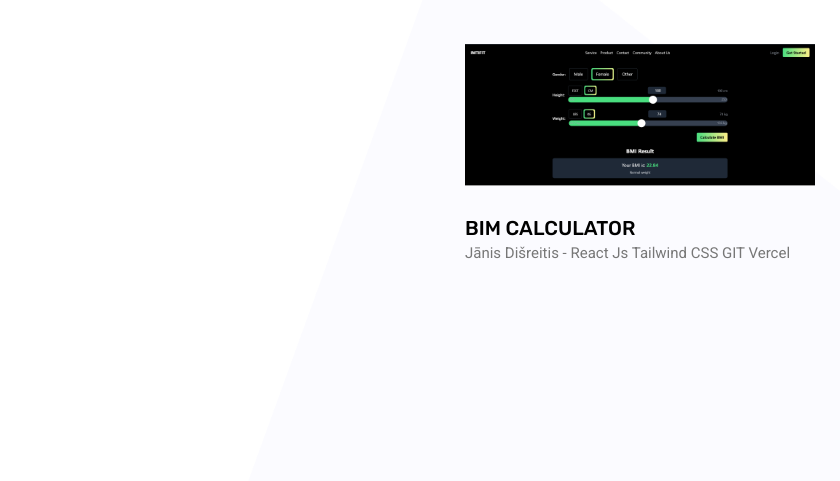
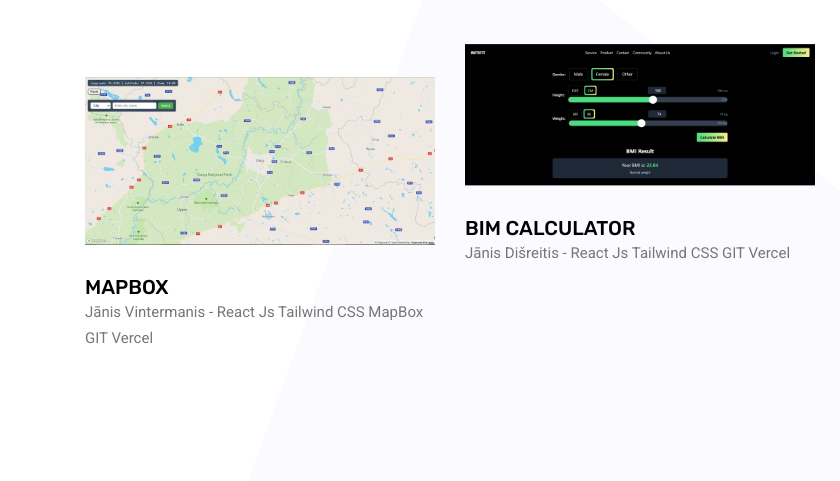
Before and after one commit to KrievinsT/vtdt-dvb, a plain HTML site: page index.html in a window 1280 px wide. Shown: the part 3309-3790 px from the top of the page, 0-840 px from the left. Drawn offline with Linux system fonts and the light colour scheme; some packages are replaced by stand-ins of ours; grey boxes are pictures that could not be loaded.

Commit message:
Added MapBox Project

```diff
--- a/index.html
+++ b/index.html
@@ -349,6 +349,23 @@
 							</div>
 						</div>
 					</div>
+					<div class="col-lg-4 col-md-6 all following">
+						<div class="portfolio_box">
+							<div class="single_portfolio">
+								<img class="img-fluid w-100" src="img/portfolio/mapbox.PNG" alt="">
+								<div class="overlay"></div>
+								<a href="https://mapbox-sigma.vercel.app/" target="_blank" class="">
+									<div class="icon">
+										<span class="lnr lnr-cross"></span>
+									</div>
+								</a>
+							</div>
+							<div class="short_info">
+								<h4>MapBox</h4>
+								<p>Jānis Vintermanis - React Js Tailwind CSS MapBox GIT Vercel</p>
+							</div>
+						</div>
+					</div>
 				</div>
 			</div>
 		</div>
```
Also changed, not shown: img/portfolio/mapbox.PNG (added).
